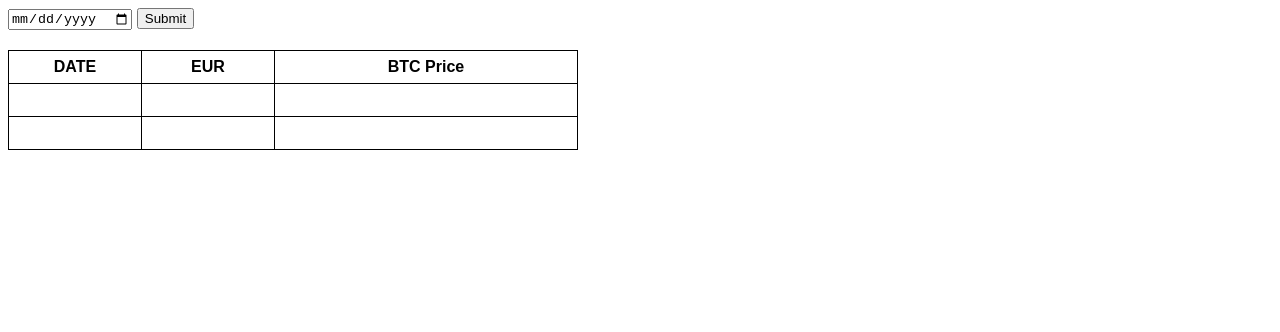
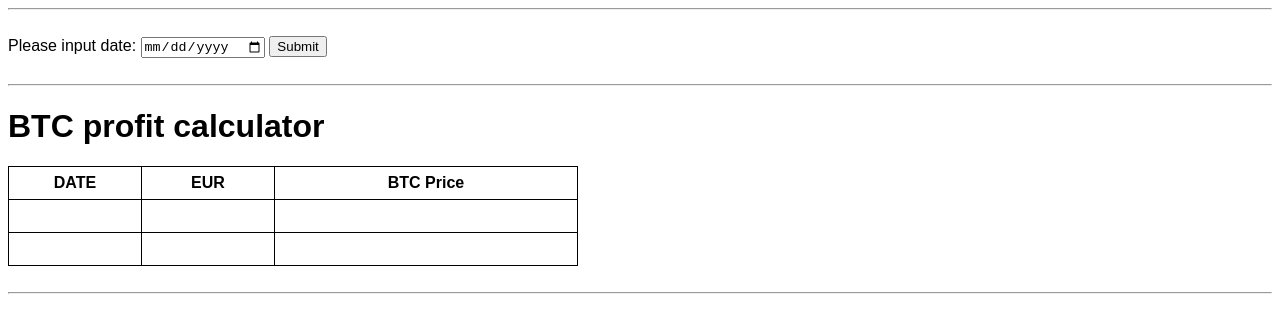
Before and after one commit to jglasel/btcApi, a plain HTML site: page index.html in a window 1280 px wide. Drawn offline with Linux system fonts and the light colour scheme.

Commit message:
little look upgrade

```diff
--- a/index.html
+++ b/index.html
@@ -31,10 +31,17 @@
 </head>
 
 <body>
+  <hr>
+  <br>
   <form action="">
+    <label for="">Please input date:</label>
     <input class='date__input' type="date" placeholder="01/01/2000" required>
     <button type='submit' class="date__btn">Submit</button>
   </form>
+  <br>
+  <hr>
+  <h1>BTC profit calculator</h1>
+
   <table>
     <tr>
       <th>DATE</th>
@@ -52,6 +59,8 @@
       <td class="todayBtc btc"></td>
     </tr>
   </table>
+  <br>
+  <hr>
 </body>
 
 </html>
```
Also changed, not shown: script.js (line endings or trailing spaces).
